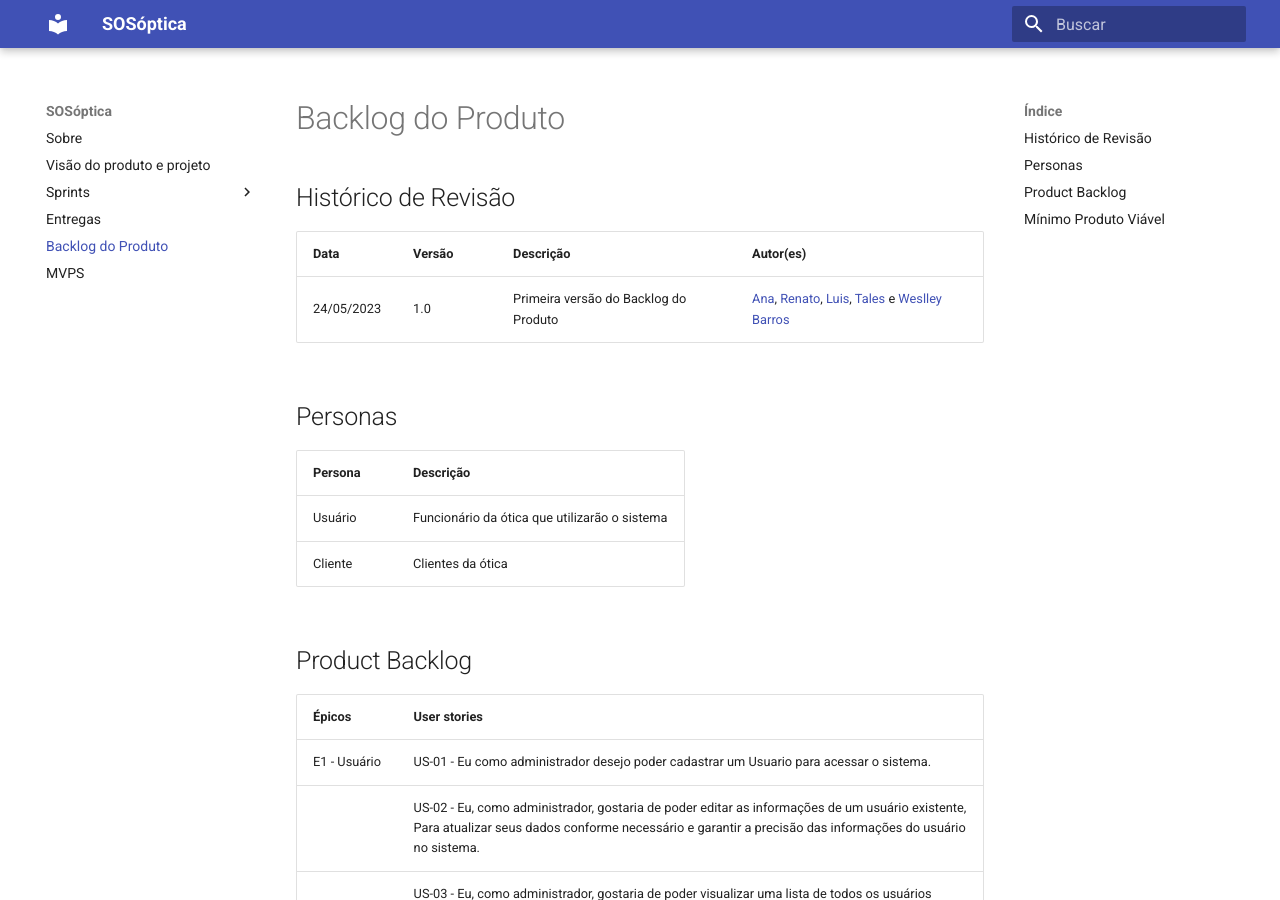
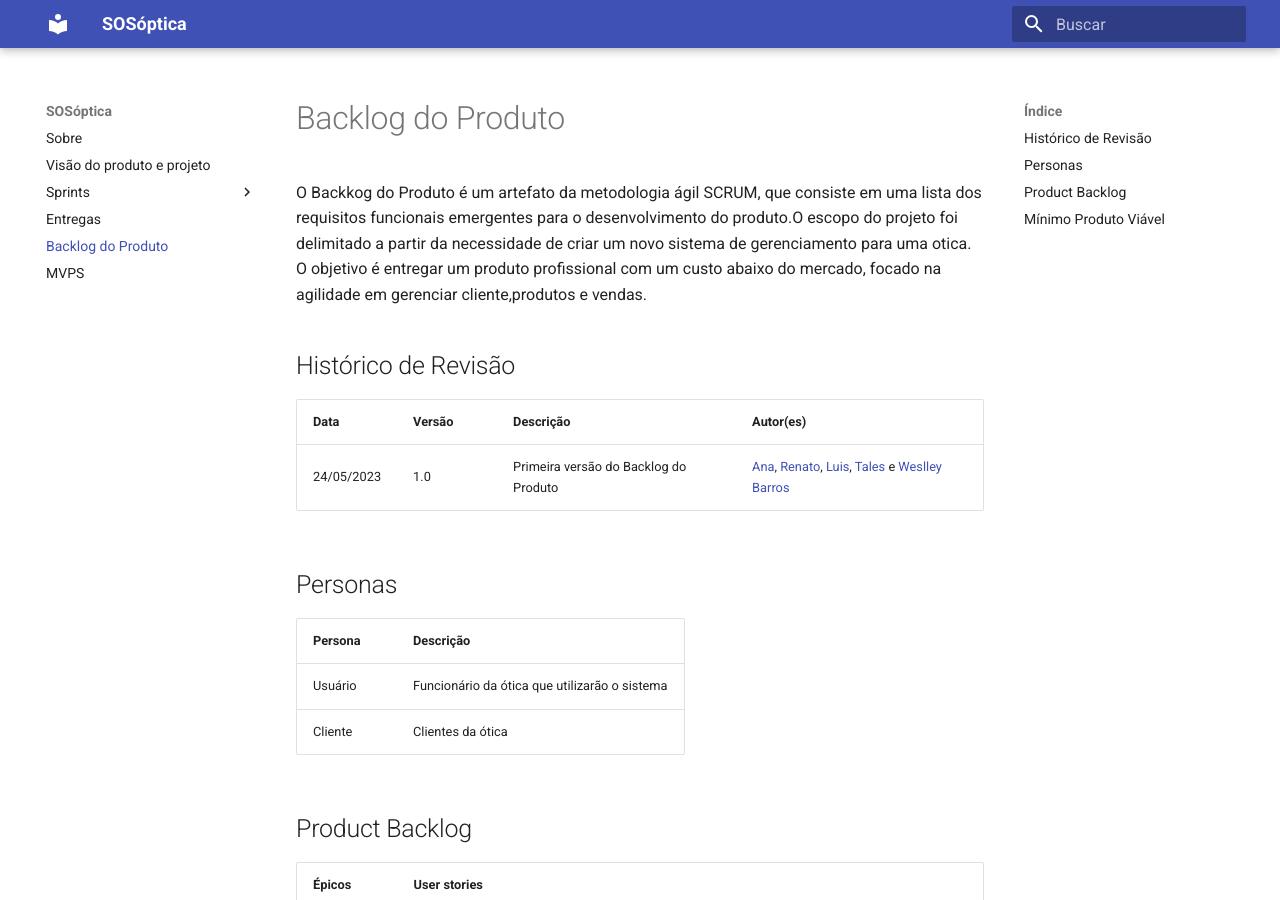
Before and after one commit to mdsreq-fga-unb/2023.1-SOSOptica, an MkDocs documentation site: the page built from docs/BacklogDoProduto.md, in a window 1280 px wide and 900 px high. Built offline with MkDocs 1.6.1 and Material for MkDocs 9.7.7, drawn with Linux system fonts in a browser that asks for light colours; nearby versions of some CDN libraries.

Commit message:
Update BacklogDoProduto.md

```diff
--- a/docs/BacklogDoProduto.md
+++ b/docs/BacklogDoProduto.md
@@ -1,4 +1,5 @@
 # Backlog do Produto
+O Backkog do Produto é um artefato da metodologia ágil SCRUM, que consiste em uma lista dos requisitos funcionais emergentes para o desenvolvimento do produto.O escopo do projeto foi delimitado a partir da necessidade de criar um novo sistema de gerenciamento para uma otica. O objetivo é entregar um produto profissional com um custo abaixo do mercado, focado na agilidade em gerenciar cliente,produtos e vendas.
 
 ## Histórico de Revisão
 
```
